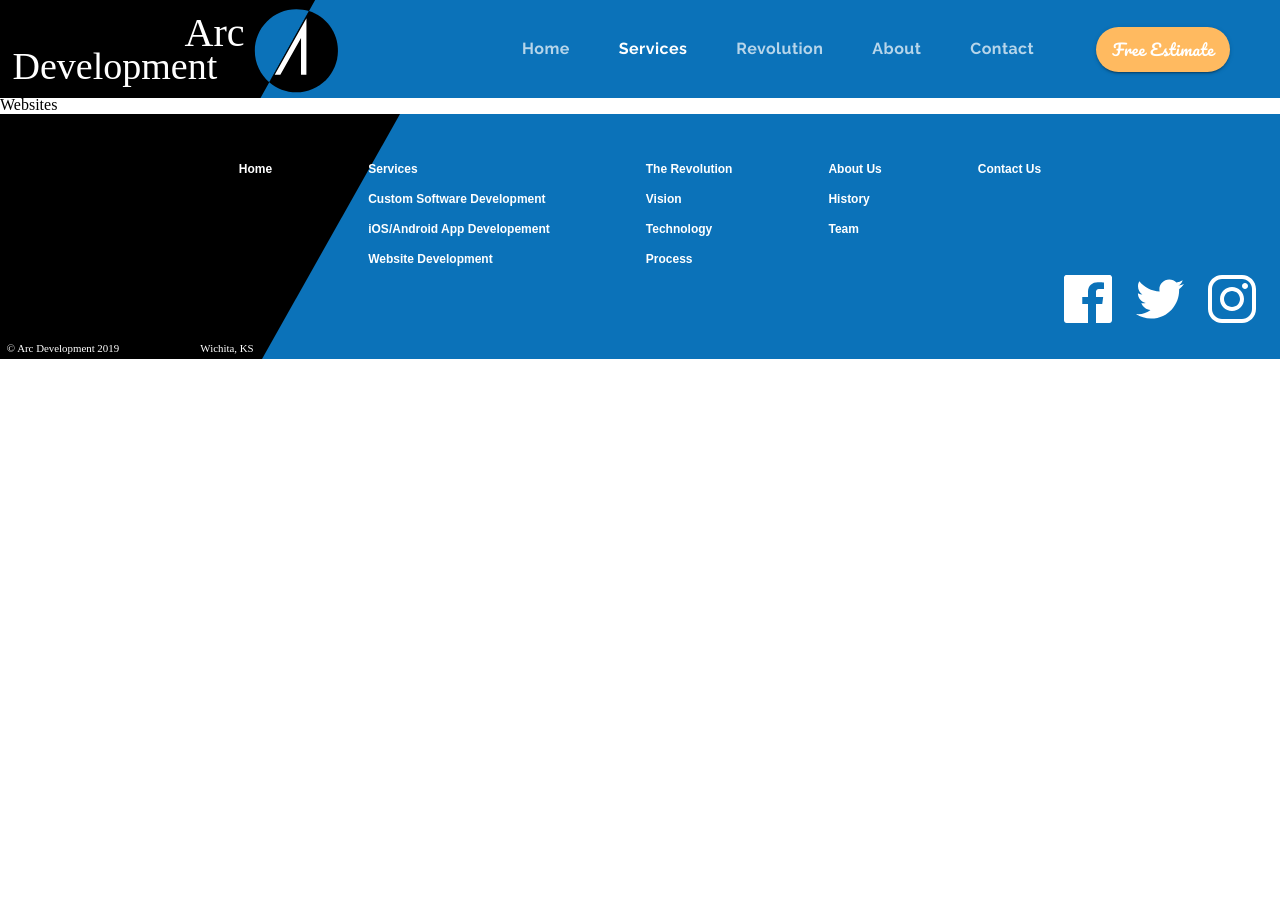
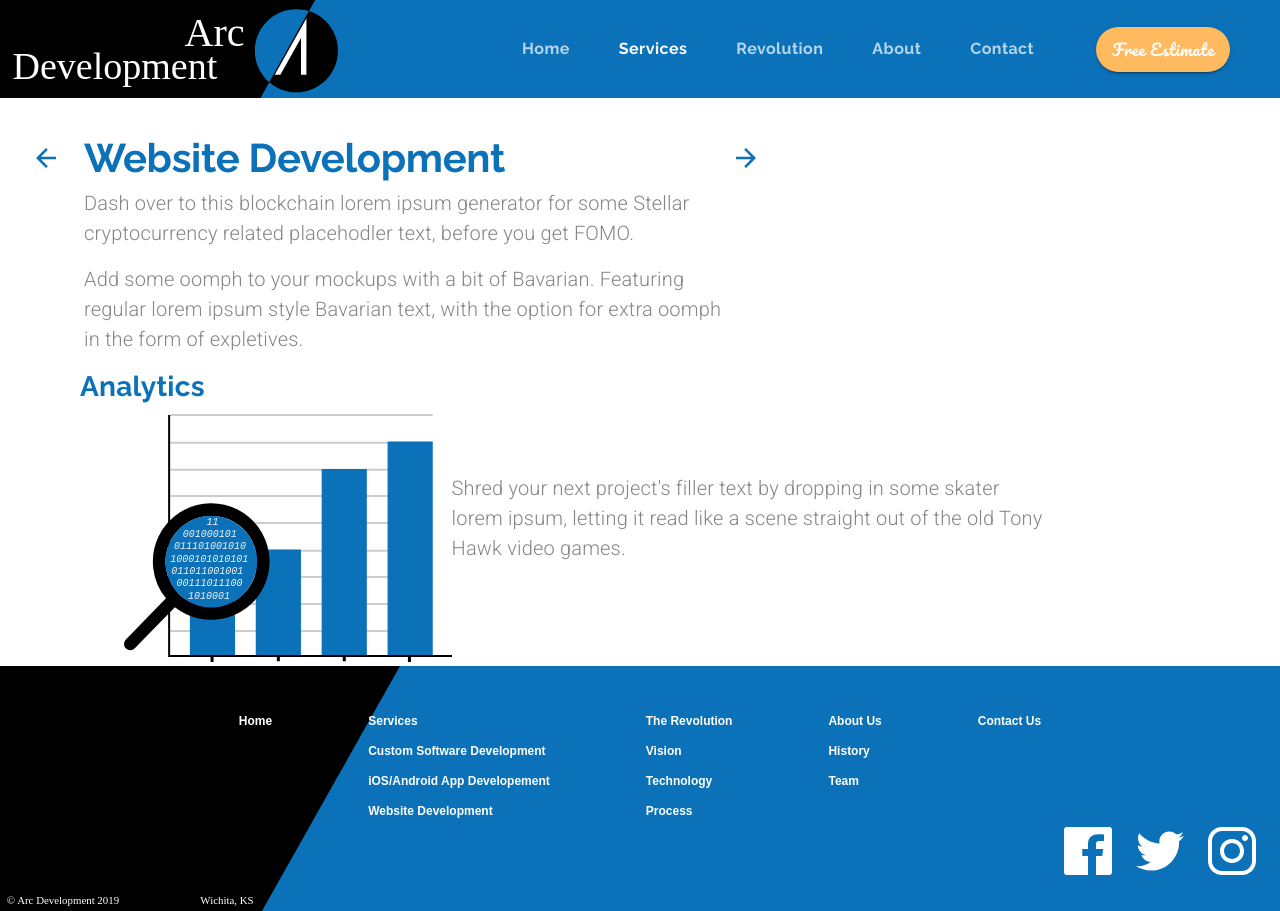
Before and after one commit to Amorem/materialui_arcdev, a React (Create React App) app: page /websites in a window 1280 px wide. Before the commit the page ends 800 px from the top, so only its background shows below. Built offline with nearby package versions, Linux system fonts and the light colour scheme.

Commit message:
Websites page setup

```diff
--- a/src/Components/App.js
+++ b/src/Components/App.js
@@ -8,6 +8,7 @@ import LandingPage from "./LandingPage";
 import Services from "./Services";
 import CustomSoftware from "./CustomSoftware";
 import MobileApps from "./MobileApps";
+import Websites from "./Websites";
 
 function App() {
   const [selectedIndex, setSelectedIndex] = useState(0);
@@ -49,7 +50,9 @@ function App() {
             />
           </Route>
           />
-          <Route exact path="/websites" component={() => <div>Websites</div>} />
+          <Route exact path="/websites">
+            <Websites setValue={setValue} setSelectedIndex={setSelectedIndex} />
+          </Route>
           <Route
             exact
             path="/revolution"
--- /dev/null
+++ b/src/Components/Websites.js
@@ -0,0 +1,141 @@
+import React from "react";
+import { Link } from "react-router-dom";
+import { makeStyles, useTheme } from "@material-ui/core/styles";
+import Grid from "@material-ui/core/Grid";
+import IconButton from "@material-ui/core/IconButton";
+import Typography from "@material-ui/core/Typography";
+import useMediaQuery from "@material-ui/core/useMediaQuery";
+import Hidden from "@material-ui/core/Hidden";
+
+import backArrow from "../assets/backArrow.svg";
+import forwardArrow from "../assets/forwardArrow.svg";
+import analytics from "../assets/analytics.svg";
+import seo from "../assets/seo.svg";
+import outreach from "../assets/outreach.svg";
+import ecommerce from "../assets/ecommerce.svg";
+
+const useStyles = makeStyles((theme) => ({
+  heading: {
+    maxWidth: "40em",
+  },
+  arrowContainer: {
+    marginTop: "0.5em",
+  },
+  rowContainer: {
+    paddingLeft: "5em",
+    paddingRight: "5em",
+    [theme.breakpoints.down("sm")]: {
+      paddingLeft: "1.5em",
+      paddingRight: "1.5em",
+    },
+  },
+  paragraphContainer: {
+    maxWidth: "30em",
+  },
+}));
+
+export default function Websites(props) {
+  const classes = useStyles();
+  const theme = useTheme();
+
+  const matchesMD = useMediaQuery(theme.breakpoints.down("md"));
+  const matchesXS = useMediaQuery(theme.breakpoints.down("xs"));
+
+  return (
+    <Grid container direction="column">
+      <Grid
+        item
+        container
+        direction="row"
+        justify={matchesMD ? "center" : undefined}
+        className={classes.rowContainer}
+        style={{ marginTop: matchesXS ? "1em" : "2em" }}
+      >
+        <Hidden mdDown>
+          <Grid
+            item
+            className={classes.arrowContainer}
+            style={{ marginRight: "1em", marginLeft: "-3.5em" }}
+          >
+            <IconButton
+              style={{ backgroundColor: "transparent" }}
+              component={Link}
+              to="/mobileapps"
+              onClick={() => props.setSelectedIndex(2)}
+            >
+              <img src={backArrow} alt="Back to MobileApps page" />
+            </IconButton>
+          </Grid>
+        </Hidden>
+        <Grid item container direction="column" className={classes.heading}>
+          <Grid item>
+            <Typography variant="h2">Website Development</Typography>
+          </Grid>
+          <Grid item>
+            <Typography
+              variant="body1"
+              paragraph
+              align={matchesMD ? "center" : undefined}
+            >
+              Dash over to this blockchain lorem ipsum generator for some
+              Stellar cryptocurrency related placehodler text, before you get
+              FOMO.
+            </Typography>
+            <Typography
+              variant="body1"
+              paragraph
+              align={matchesMD ? "center" : undefined}
+            >
+              Add some oomph to your mockups with a bit of Bavarian. Featuring
+              regular lorem ipsum style Bavarian text, with the option for extra
+              oomph in the form of expletives.
+            </Typography>
+          </Grid>
+        </Grid>
+        <Hidden mdDown>
+          <Grid item className={classes.arrowContainer}>
+            <IconButton
+              style={{ backgroundColor: "transparent" }}
+              component={Link}
+              to="/services"
+              onClick={() => props.setSelectedIndex(0)}
+            >
+              <img src={forwardArrow} alt="Forward to the services page" />
+            </IconButton>
+          </Grid>
+        </Hidden>
+      </Grid>
+      <Grid
+        item
+        container
+        direction="row"
+        className={classes.rowContainer}
+        alignItems="center"
+      >
+        <Grid item>
+          <Grid container direction="column">
+            <Grid item>
+              <Typography variant="h4" gutterBottom>
+                Analytics
+              </Typography>
+            </Grid>
+            <Grid item>
+              <img
+                src={analytics}
+                alt="graph with magnifying glass"
+                style={{ marginLeft: "2.75em" }}
+              />
+            </Grid>
+          </Grid>
+        </Grid>
+        <Grid item>
+          <Typography variant="body1" className={classes.paragraphContainer}>
+            Shred your next project's filler text by dropping in some skater
+            lorem ipsum, letting it read like a scene straight out of the old
+            Tony Hawk video games.
+          </Typography>
+        </Grid>
+      </Grid>
+    </Grid>
+  );
+}
```
